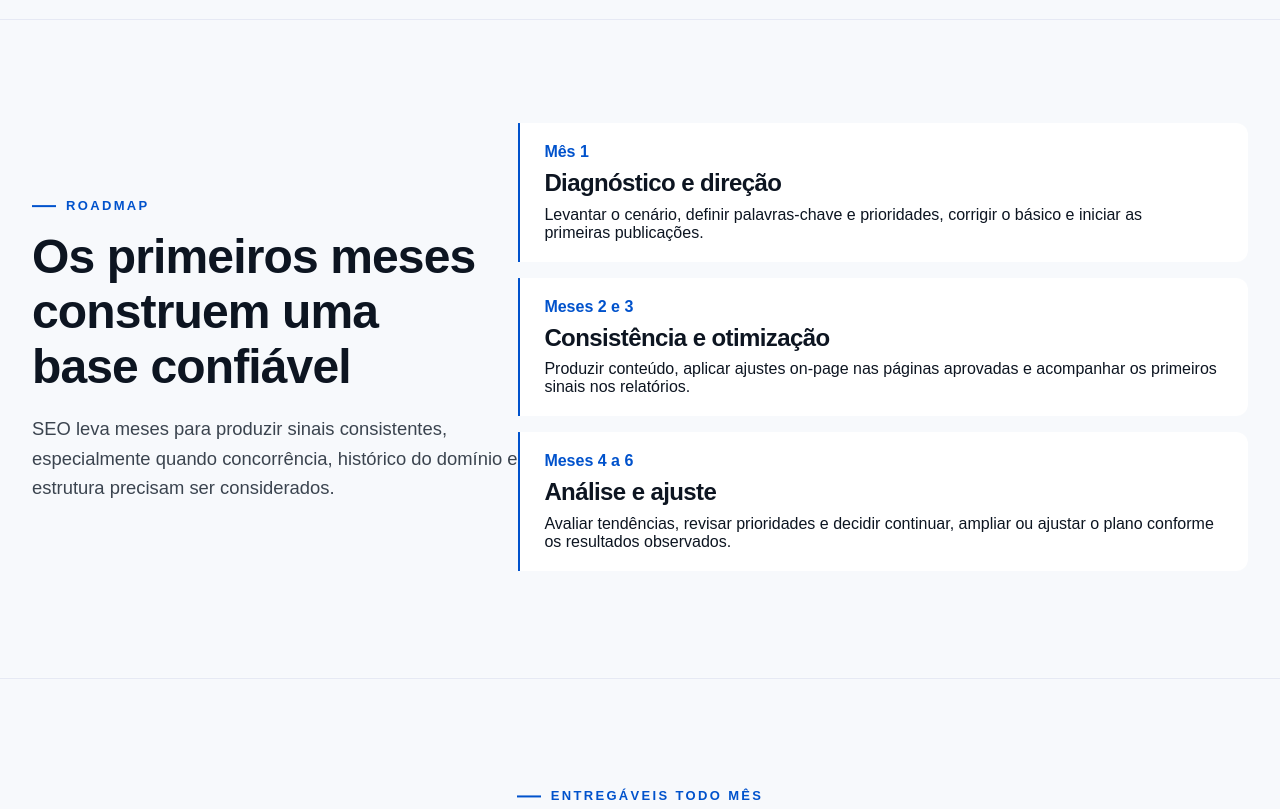
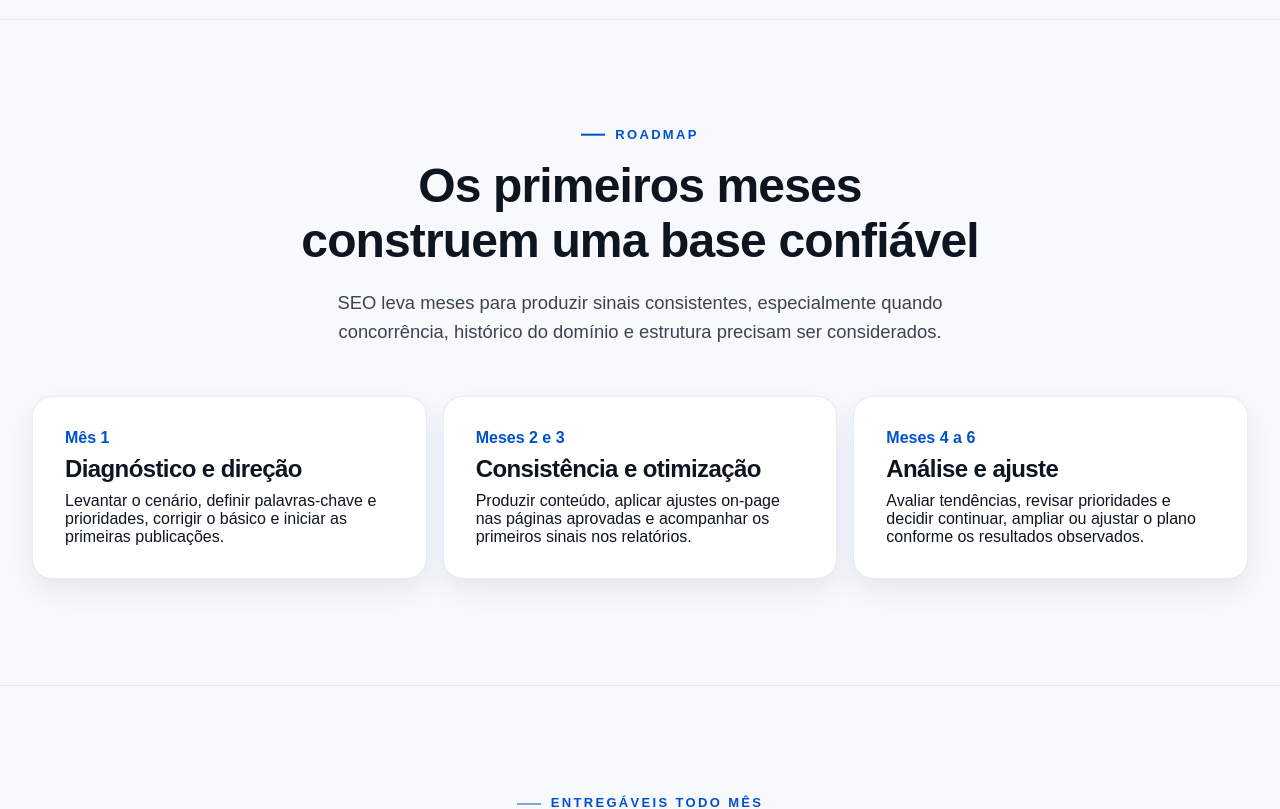
Before and after one commit to robsonsvicero/robson-svicero, a React (Vite) app: page /servicos/seo in a window 1280 px wide. Shown: the part 3580-4389 px from the top of the page. Built offline with nearby package versions, Linux system fonts and the light colour scheme; no server answers; a web font is replaced by a local one.

Commit message:
Ajuste na seção ROADMAP

```diff
--- a/src/data/contentSnapshots.js
+++ b/src/data/contentSnapshots.js
@@ -1,5 +1,5 @@
 export const contentSnapshots = {
-  "generatedAt": "2026-10-30T00:30:36.915Z",
+  "generatedAt": "2026-10-30T01:11:44.784Z",
   "blogPosts": [
     {
       "image": "https://rddufuzsjzschmuyadma.supabase.co/storage/v1/object/public/site-media/posts/como-usar-ia-para-criar-interfaces-web-menos-genericas/image-2026-10-13T21-20-45-683Z.webp",
--- a/src/pages/Servicos/SeoService.jsx
+++ b/src/pages/Servicos/SeoService.jsx
@@ -388,14 +388,13 @@ export default function SeoService() {
         </ScrollReveal>
 
         <ScrollReveal as="section" className="section seo-roadmap-section" aria-labelledby="seo-roadmap-title">
-          <div className="container seo-roadmap-layout">
+          <div className="container stack" style={{ gap: "var(--space-10)" }}>
             <SectionHeader
               label="Roadmap"
               title="Os primeiros meses construem uma base confiável"
               subtitle="SEO leva meses para produzir sinais consistentes, especialmente quando concorrência, histórico do domínio e estrutura precisam ser considerados."
               id="seo-roadmap-title"
-              align="left"
-              style={{ marginBottom: 0 }}
+              align="center"
             />
             <ol className="seo-roadmap-list">
               {roadmap.map((item) => (
```
Also changed, not shown: src/styles/global.css.
